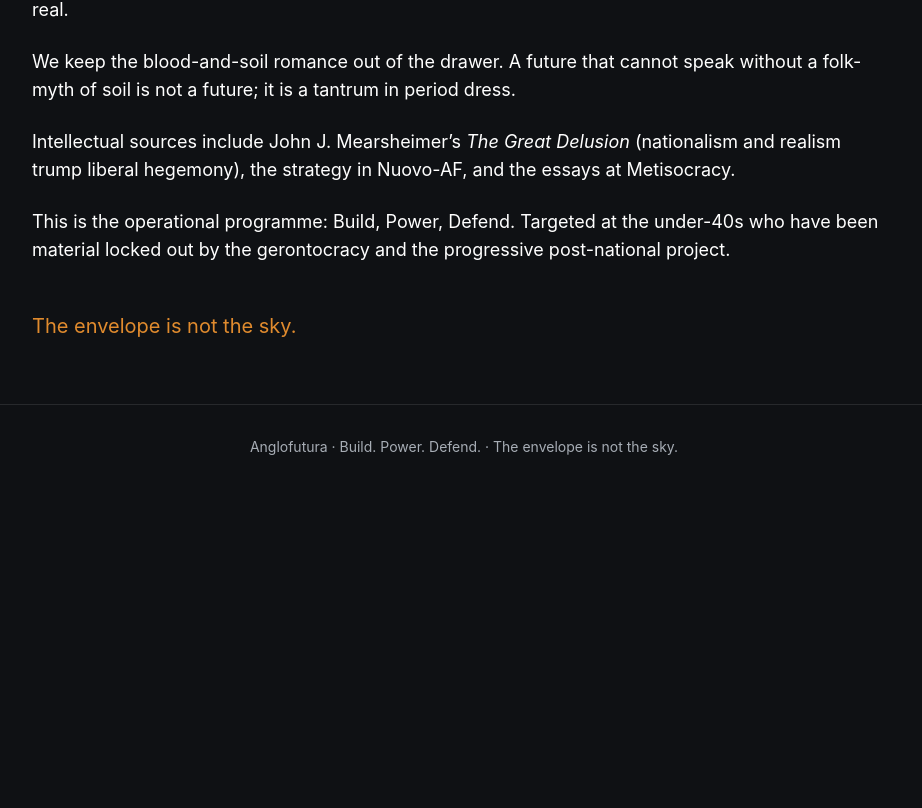
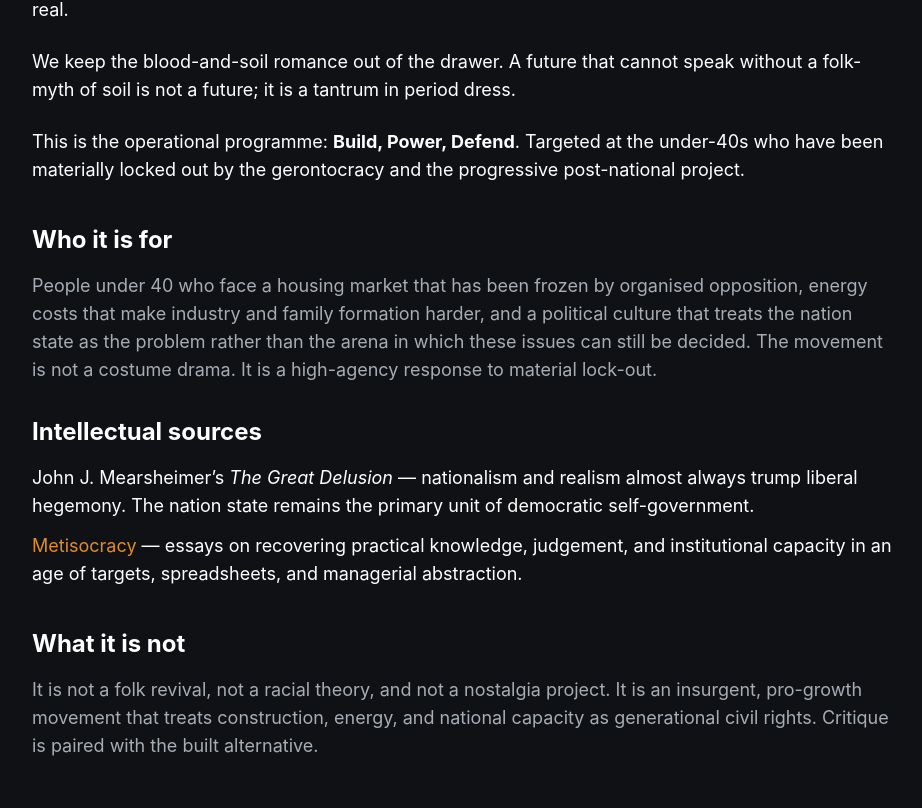
Before and after one commit to stumpyuk1/anglofutura-prototype, a Next.js app: page /about in a window 1280 px wide. Shown: the part 412-1220 px from the top of the page, without its empty margins (176-1098 px from the left). Before the commit the page ends 901 px from the top, so only its background shows below. Built offline with nearby package versions, Linux system fonts and the light colour scheme.

Commit message:
Expand About page, remove Nuovo-AF reference, add Metisocracy link

```diff
--- a/app/about/page.js
+++ b/app/about/page.js
@@ -3,15 +3,51 @@ export default function About() {
     <div className="max-w-4xl mx-auto px-4 py-16">
       <p className="text-amber text-sm tracking-widest uppercase mb-4">About / Theory</p>
       <h1 className="text-4xl md:text-5xl font-extrabold mb-6">A permission structure for building.</h1>
+
       <p className="text-lg text-steel mb-8">
         Anglofuturism, as this movement uses it, is not a costume and it is not a race-myth. It is a permission structure pointed the other way: Britain as a high-energy, high-skill, high-beauty country that can still do difficult things on purpose.
       </p>
-      <div className="space-y-6 text-lg">
-        <p>The “Anglo” is a civilisational toolbox — law, workshop culture, empiricism, irony, the habit of making institutions that outlast a ministry. The “futurism” is the unfashionable belief that descendants are real.</p>
-        <p>We keep the blood-and-soil romance out of the drawer. A future that cannot speak without a folk-myth of soil is not a future; it is a tantrum in period dress.</p>
-        <p>Intellectual sources include John J. Mearsheimer’s <em>The Great Delusion</em> (nationalism and realism trump liberal hegemony), the strategy in Nuovo-AF, and the essays at Metisocracy.</p>
-        <p>This is the operational programme: Build, Power, Defend. Targeted at the under-40s who have been material locked out by the gerontocracy and the progressive post-national project.</p>
+
+      <div className="space-y-6 text-lg mb-10">
+        <p>
+          The “Anglo” is a civilisational toolbox — law, workshop culture, empiricism, irony, the habit of making institutions that outlast a ministry. The “futurism” is the unfashionable belief that descendants are real.
+        </p>
+        <p>
+          We keep the blood-and-soil romance out of the drawer. A future that cannot speak without a folk-myth of soil is not a future; it is a tantrum in period dress.
+        </p>
+        <p>
+          This is the operational programme: <strong>Build, Power, Defend</strong>. Targeted at the under-40s who have been materially locked out by the gerontocracy and the progressive post-national project.
+        </p>
       </div>
+
+      <h2 className="text-2xl font-bold mb-4">Who it is for</h2>
+      <p className="text-lg text-steel mb-8">
+        People under 40 who face a housing market that has been frozen by organised opposition, energy costs that make industry and family formation harder, and a political culture that treats the nation state as the problem rather than the arena in which these issues can still be decided. The movement is not a costume drama. It is a high-agency response to material lock-out.
+      </p>
+
+      <h2 className="text-2xl font-bold mb-4">Intellectual sources</h2>
+      <ul className="space-y-3 text-lg mb-10">
+        <li>
+          John J. Mearsheimer’s <em>The Great Delusion</em> — nationalism and realism almost always trump liberal hegemony. The nation state remains the primary unit of democratic self-government.
+        </li>
+        <li>
+          <a
+            href="https://metisocracy.substack.com/"
+            target="_blank"
+            rel="noopener noreferrer"
+            className="text-amber hover:underline"
+          >
+            Metisocracy
+          </a>
+          {' '}— essays on recovering practical knowledge, judgement, and institutional capacity in an age of targets, spreadsheets, and managerial abstraction.
+        </li>
+      </ul>
+
+      <h2 className="text-2xl font-bold mb-4">What it is not</h2>
+      <p className="text-lg text-steel mb-8">
+        It is not a folk revival, not a racial theory, and not a nostalgia project. It is an insurgent, pro-growth movement that treats construction, energy, and national capacity as generational civil rights. Critique is paired with the built alternative.
+      </p>
+
       <p className="mt-12 text-amber text-xl">The envelope is not the sky.</p>
     </div>
   );
```
